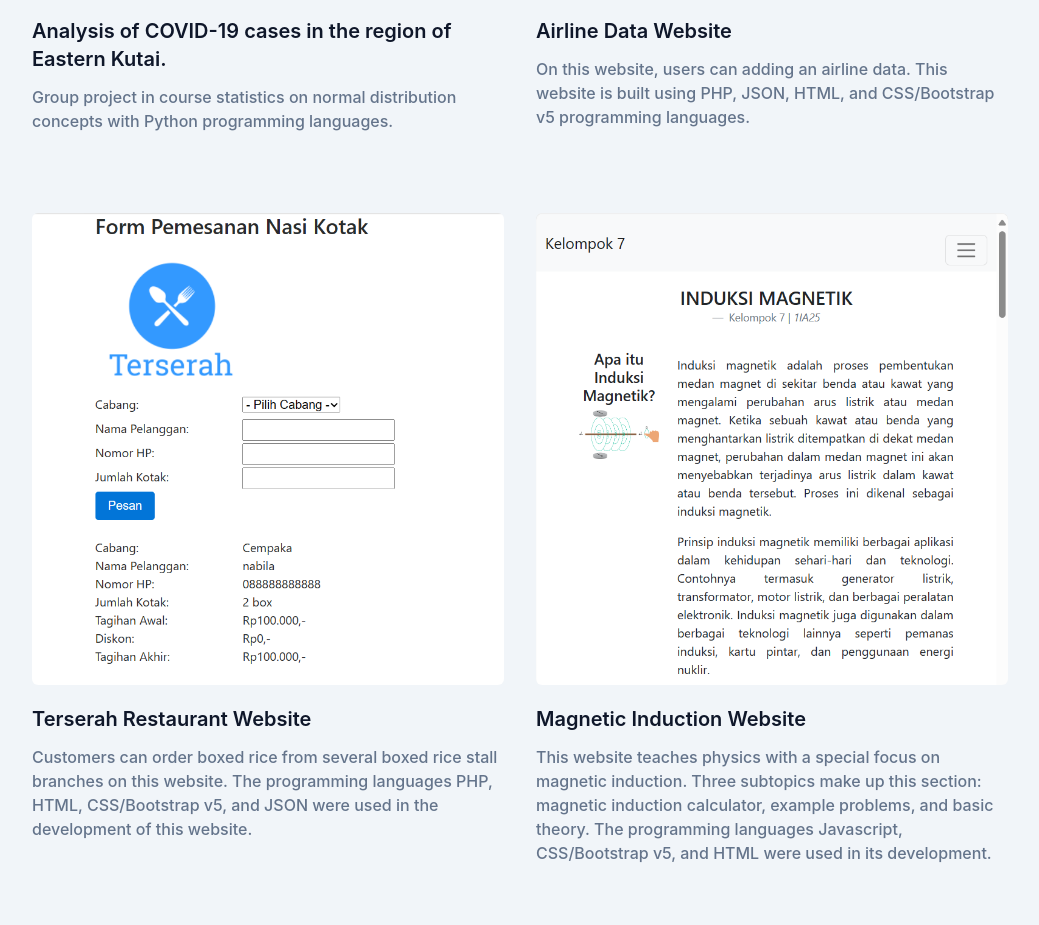
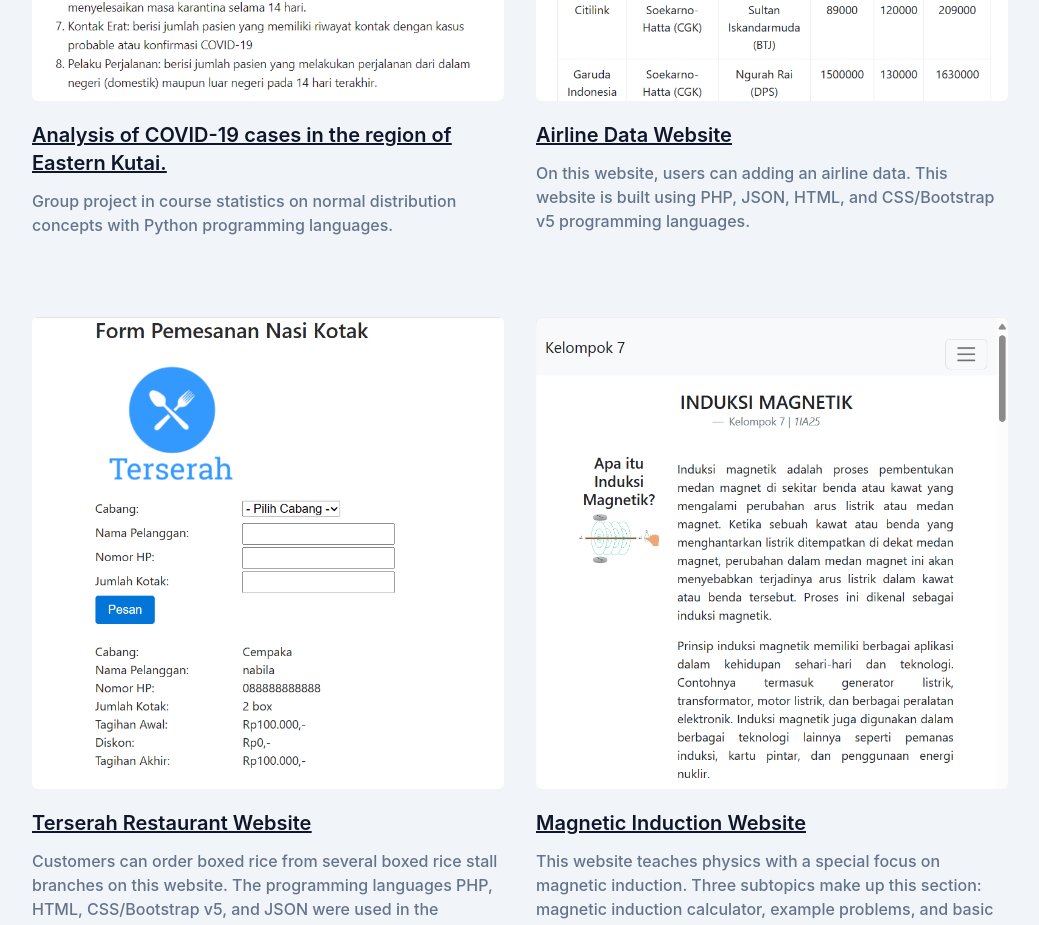
Before and after one commit to nabilalwyh/nabilalwyh.github.io, a website: page index.html in a window 1280 px wide. Shown: the part 1875-2800 px from the top of the page, without its empty margins (120-1159 px from the left). Drawn offline with Linux system fonts and the light colour scheme.

Commit message:
perbaikan featur

```diff
--- a/index.html
+++ b/index.html
@@ -171,12 +171,15 @@
             <h2
               class="font-bold text-dark text-3xl mb-5 max-w-md lg:text-4xl dark:text-white"
             >
-              Test
+              Get to Know Me!
             </h2>
             <p class="font-medium text-base text-secondary max-w-xl lg:text-lg">
-              Lorem ipsum dolor sit amet consectetur, adipisicing elit.
-              Officiis, consequatur tenetur! Magni officia perferendis dolor
-              modi?
+              My name is Nabila Alawiyah, you can call me Nabila. I am a
+              dedicated student currently pursuing my Bachelor's degree in
+              Informatics at Gunadarma University, where my passion lies in the
+              fields of data and web development. Alongside my academic journey,
+              I actively engage in various organizational activities both within
+              and beyond the campus walls.
             </p>
           </div>
           <div class="w-full px-4 lg:w-1/2">
@@ -186,14 +189,15 @@
               Lets Connect!
             </h3>
             <p class="font-medium text-base text-secondary mb-6 lg:text-lg">
-              Lorem ipsum dolor sit amet consectetur adipisicing elit. Id
-              aperiam adipisci totam omnis ducimus repellendus porro.
+              Here, you'll find insights into my projects and the diverse
+              experiences that shape my journey in the realm of Informatics.
+              Feel free to explore and connect!
             </p>
             <div>
               <div class="flex items-center">
                 <!-- linkedin -->
                 <a
-                  href="www.linkedin.com/in/nabilaalawiyah"
+                  href="https://www.linkedin.com/in/nabilaalawiyah"
                   target="_blank"
                   class="w-9 h-9 mr-3 rounded-full flex justify-center dark:text-white dark:border-white items-center border border-dark hover:border-primary hover:bg-primary hover:text-white"
                 >
@@ -286,9 +290,14 @@
               />
             </div>
             <h3
-              class="font-semibold text-xl text-dark mt-5 mb-3 dark:text-white"
+              class="font-semibold text-xl text-dark mt-5 mb-3 dark:text-white underline"
             >
-              Analysis of COVID-19 cases in the region of Eastern Kutai.
+              <a
+                target="_blank"
+                href="https://colab.research.google.com/github/nabilalwyh/covid19-at-kutai-timur/blob/main/analisis-kasus-covid19-di-kabupaten-kutai-timur.ipynb?authuser=1"
+                class="hover:text-primary"
+                >Analysis of COVID-19 cases in the region of Eastern Kutai.</a
+              >
             </h3>
             <p class="font-medium text-base text-secondary">
               Group project in course statistics on normal distribution concepts
@@ -304,9 +313,14 @@
               />
             </div>
             <h3
-              class="font-semibold text-xl text-dark mt-5 mb-3 dark:text-white"
+              class="font-semibold text-xl text-dark mt-5 mb-3 dark:text-white underline"
             >
-              Airline Data Website
+              <a
+                href="https://github.com/nabilalwyh/daftar-maskapai-penerbangan"
+                target="_blank"
+                class="hover:text-primary"
+                >Airline Data Website</a
+              >
             </h3>
             <p class="font-medium text-base text-secondary">
               On this website, users can adding an airline data. This website is
@@ -323,9 +337,14 @@
               />
             </div>
             <h3
-              class="font-semibold text-xl text-dark mt-5 mb-3 dark:text-white"
+              class="font-semibold text-xl text-dark mt-5 mb-3 dark:text-white underline"
             >
-              Terserah Restaurant Website
+              <a
+                href="https://github.com/nabilalwyh/pemesanan-nasi-kotak"
+                target="_blank"
+                class="hover:text-primary"
+                >Terserah Restaurant Website</a
+              >
             </h3>
             <p class="font-medium text-base text-secondary">
               Customers can order boxed rice from several boxed rice stall
@@ -343,9 +362,14 @@
               />
             </div>
             <h3
-              class="font-semibold text-xl text-dark mt-5 mb-3 dark:text-white"
+              class="font-semibold text-xl text-dark mt-5 mb-3 dark:text-white underline"
             >
-              Magnetic Induction Website
+              <a
+                href="https://nabilalwyh.github.io/Induksi-Magnetik/"
+                target="_blank"
+                class="hover:text-primary"
+                >Magnetic Induction Website</a
+              >
             </h3>
             <p class="font-medium text-base text-secondary">
               This website teaches physics with a special focus on magnetic
@@ -359,6 +383,9 @@
       </div>
     </section>
     <!-- Portofolio end -->
+
+    <!-- Experiences start -->
+    <!-- Experiences end -->
 
     <!-- contact start -->
     <section id="contact" class="pt-36 pb-32 dark:bg-dark">
```
Also changed, not shown: dist/img/experience/kmb.jpeg (added), dist/img/experience/lepkom.jpeg (added), dist/output.css, 1 other file.
